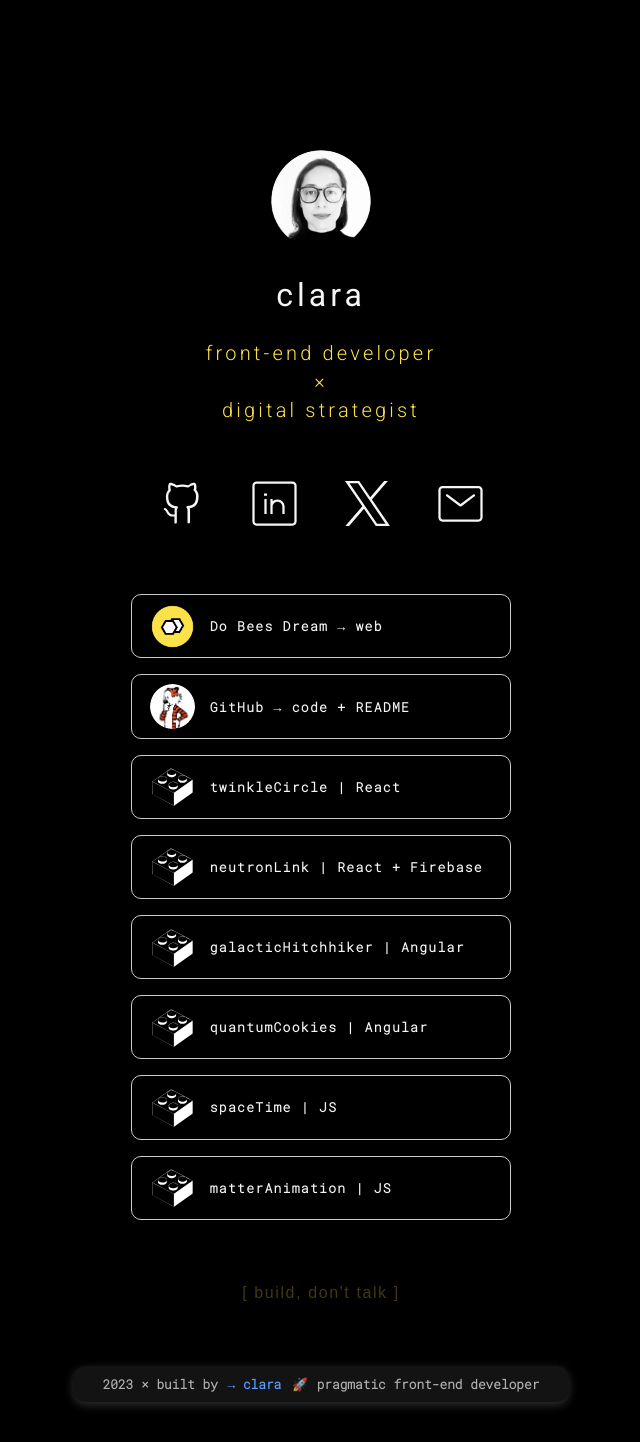
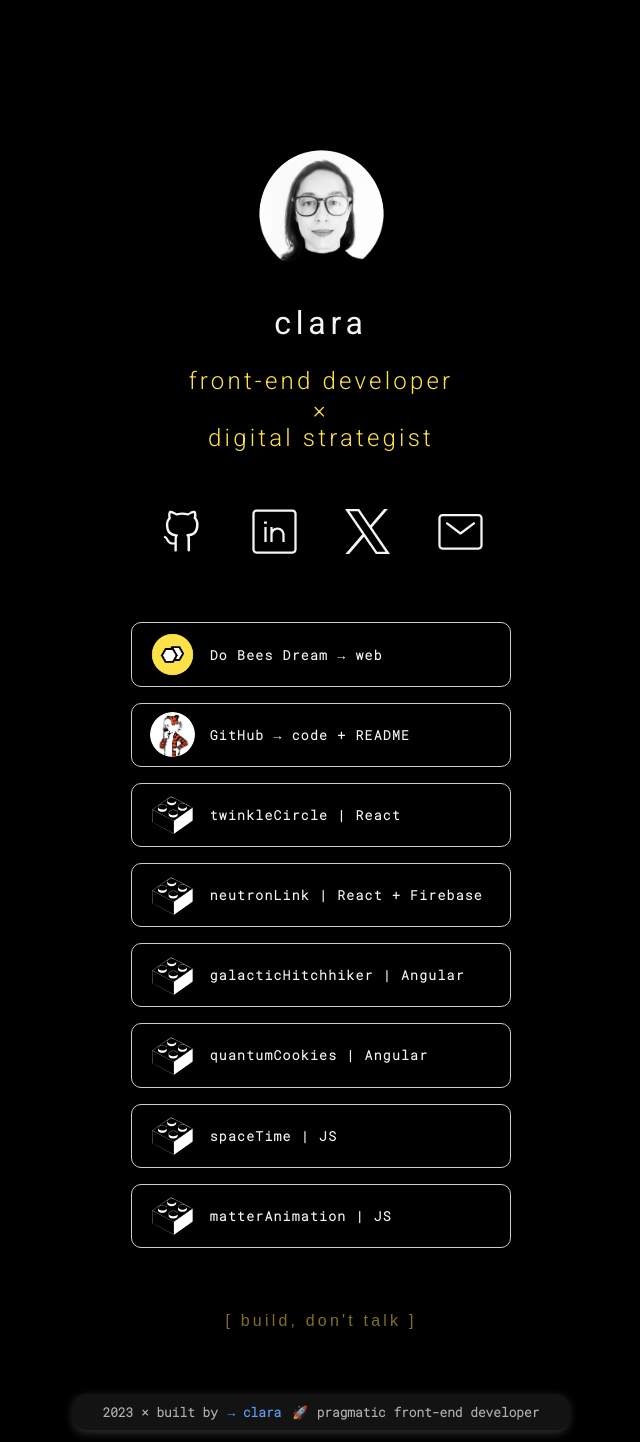
Before and after one commit to clasei/clara, a React (Create React App) app: page / in a window 1280 px wide. Shown: the whole page, without its empty margins (319-959 px from the left). Before the commit the page ends 1414 px from the top, so only its background shows below. Built offline with nearby package versions, Linux system fonts and the light colour scheme.

Commit message:
h1 + h2 + quotes color +  letter-spacing updated

```diff
--- a/src/components/Header/Header.css
+++ b/src/components/Header/Header.css
@@ -11,16 +11,21 @@
 }
 
 .profile-pic {
-    width: 100px;
-    height: 100px;
+    width: 125px;
+    height: 125px;
     border-radius: 50%;
-    padding-bottom: 0.3rem;
+    padding-bottom: 0.5rem;
+}
+
+.profile-pic:hover {
+    transform: scale(1.1);
+    transition: transform 0.4s ease-in-out;
 }
 
 h1 {
     font-family: 'Roboto';
     font-size: 2rem;
-    letter-spacing: 4px;
+    letter-spacing: 0.3rem;
     font-weight: 400;
     padding-bottom: 0.25rem;
 }
@@ -28,7 +33,7 @@ h1 {
 h2 {
     font-family: 'Roboto';
     font-weight: 300;
-    font-size: 1.25rem;
+    font-size: 1.5rem;
     color: #fce149;
     letter-spacing: 0.2rem;
     line-height: 25px;
@@ -43,14 +48,18 @@ h2 {
     }
 
     .profile-pic {
+        width: 100px;
+        height: 100px;
         padding-bottom: 0.25rem;
     }
 
     h1 {
         font-size: 1.7rem;
+        letter-spacing: 0.2rem;
     }
 
     h2 {
+        letter-spacing: 0.1rem;
         line-height: 1.5rem;
         margin-top: 0.1rem;
         margin-bottom: 0.1rem;
--- a/src/components/Quotes/Quotes.css
+++ b/src/components/Quotes/Quotes.css
@@ -8,8 +8,8 @@
     margin: 4rem auto;
     height: auto;
     text-align: center;
-    letter-spacing: 0.1rem;
-    opacity: 0.25;
+    letter-spacing: 0.2rem;
+    opacity: 0.5;
     color: #fce149;
 }
 
@@ -18,5 +18,6 @@
     .quotes {
         margin: 3rem auto;
         font-size: 1rem;
+        letter-spacing: 0.1rem;
     }
 }
```
